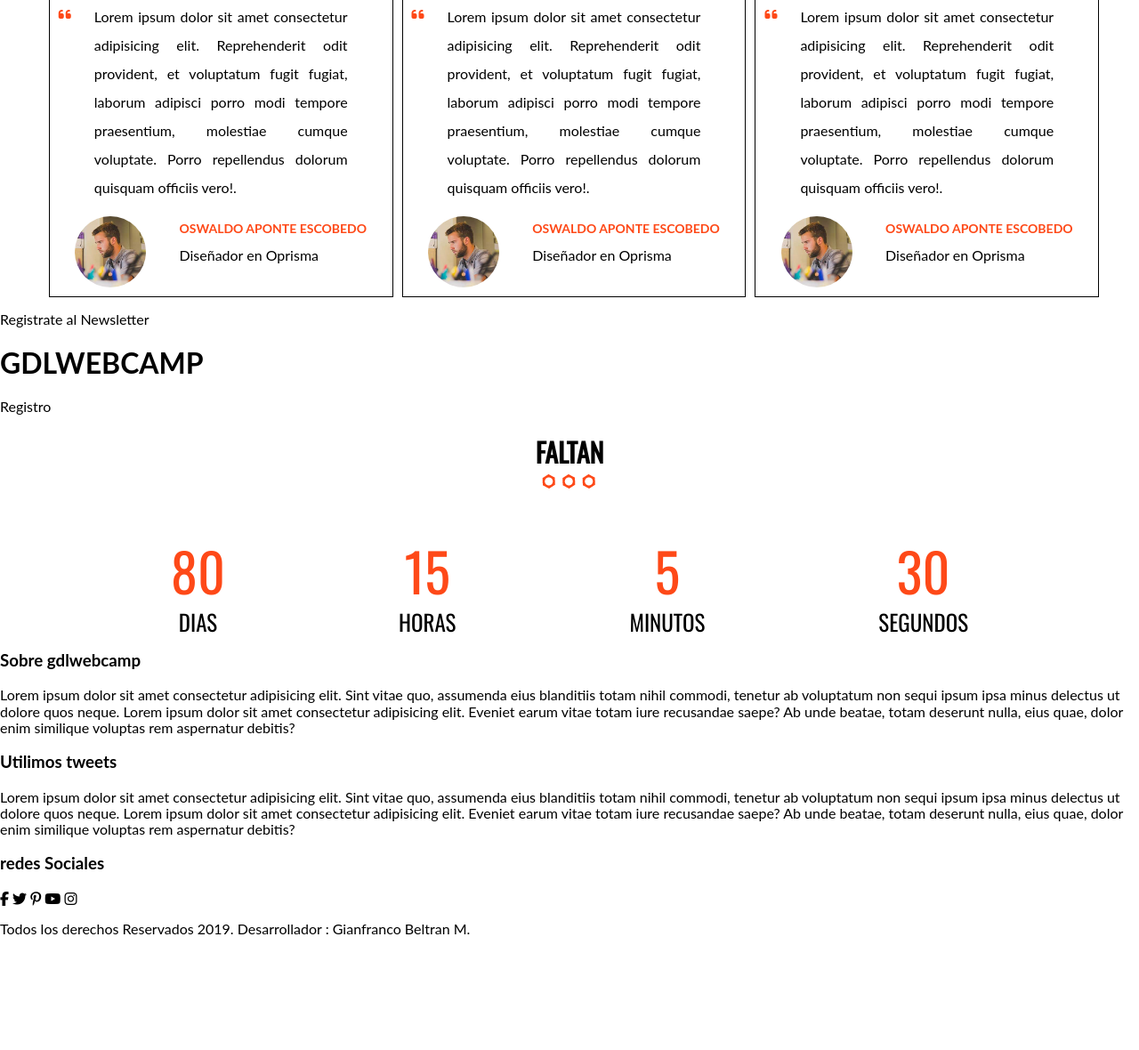
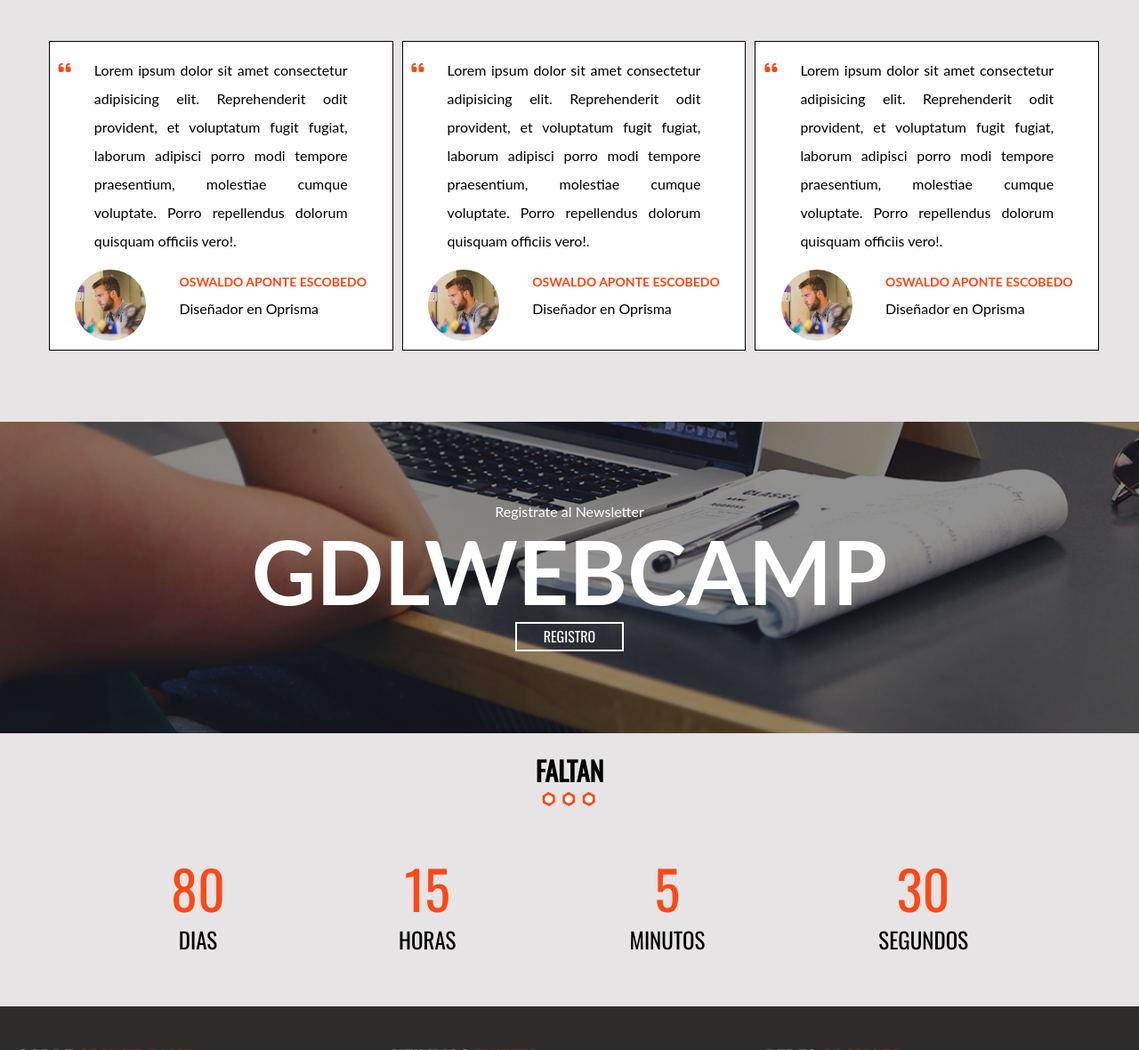
Before and after one commit to Casuu23/Web-Conferencias1, a plain HTML site: page index.html in a window 1280 px wide. Shown: the part 3780-4960 px from the top of the page at 89% size. Before the commit the page ends 4849 px from the top, so only its background shows below. Drawn offline with nearby package versions, Linux system fonts and the light colour scheme; files whose address does not match are found by name.

Commit message:
Add files via upload

```diff
--- a/estilos/estilos.css
+++ b/estilos/estilos.css
@@ -1,6 +1,8 @@
 html {
     font-size: 62.5%;
     /** RESET PARA REMS - 62.5% = 10PX DE 16PX**/
+    margin:0;
+    padding: 0;
 }
 
 body {
@@ -8,6 +10,7 @@ body {
     font-size: 1.6rem;
     margin: 0;
     padding: 0;
+    background: rgb(230, 228, 228);
 }
 
 h2 {
@@ -52,6 +55,27 @@ ul {
     background-size: cover;
 }
 
+.cont-redes-f i {
+    margin: 2rem 2rem 0 0;
+    font-size: 3rem;
+    color: white;
+    transition: all 0.3s;
+    -webkit-transition: -webkit-transform 1s ease-out;
+    -moz-transition: -moz-transform 1s ease-out;
+    transition: transform 1s ease-out;
+}
+
+.cont-redes-f i:hover {
+    color: #fe4918;
+    -moz-transform: rotatey(360deg);
+    -webkit-transform: rotate(360deg);
+    transform: rotatey(360deg);
+
+
+
+
+}
+
 .cont-redes {
     text-align: center;
 }
@@ -61,10 +85,16 @@ ul {
     font-size: 3rem;
     color: white;
     transition: all 0.3s;
+    webkit-transition: -webkit-transform 1s ease-out;
+    -moz-transition: -moz-transform 1s ease-out;
+    transition: transform 1s ease-out;
 }
 
 .cont-redes i:hover {
-    color: black;
+    color: #fe4918;
+    -moz-transform: rotatey(360deg);
+    -webkit-transform: rotate(360deg);
+    transform: rotatey(360deg);
 }
 
 .cont-fecha-ubicacion i {
@@ -310,7 +340,16 @@ div.contenido-programa {
     width: auto;
 }
 
-@media(max-width:850px) {}
+@media(max-width:1125px) {
+    div.contenido-programa{
+        position: relative;
+        max-width: 70%;
+        margin: 0 auto;
+    }
+    .cont-video video{
+        display: none;
+    }
+}
 
 .contenedor-programa {
     width: 100%;
@@ -456,6 +495,7 @@ div.contenido-programa {
 /** contador inicio**/
 .contenedor {
     width: 100%;
+    margin-top: 6rem;
     height: 30rem;
     background-image: url(/Recursos/img/bg-resumen.jpg);
     background-position: center center;
@@ -577,9 +617,8 @@ div.contenido-programa {
     }
 }
 
-
 .cont-precio {
-    background: rgb(226, 226, 226);
+    background: white;
     padding: 2rem 0rem;
     width: 80%;
     -webkit-box-shadow: 10px 10px 5px -9px rgba(0, 0, 0, 0.75);
@@ -632,10 +671,15 @@ div.contenido-programa {
 /** fin mapa **/
 
 /** inicio Testimoniales **/
-.testimoniales h2{
+.testimonial {
+    background: white;
+}
+
+.testimoniales h2 {
     text-align: center;
     text-transform: uppercase;
 }
+
 .testimoniales h2::after {
     content: "";
     margin: 0 auto;
@@ -644,47 +688,57 @@ div.contenido-programa {
     width: 100px;
     display: block;
 }
+
 .cont-testimoniales {
     max-width: 93%;
     margin: 0 auto;
     display: flex;
 }
-@media(max-width:1060px){
-    .cont-testimoniales{
+
+@media(max-width:1060px) {
+    .cont-testimoniales {
         justify-items: center;
         display: grid;
         grid-template-columns: 1fr 1fr;
         grid-template-areas: "area1 area2"
             "area3 area3";
     }
-    .testimonial-3{
+
+    .testimonial-3 {
         grid-column-start: area3;
         grid-column-end: area3;
         max-width: 45%;
     }
 }
-.cont-txt-img-test{
+
+.cont-txt-img-test {
     display: flex;
     justify-content: space-around;
 }
-@media(max-width:780px){
-    .cont-testimoniales{
+
+@media(max-width:780px) {
+    .cont-testimoniales {
         display: flex;
         flex-direction: column;
     }
-    .testimonial-3{
+
+    .testimonial-3 {
         max-width: 100%;
     }
-    .cont-txt-img-test{
+
+    .cont-txt-img-test {
         justify-content: start;
     }
-    .cont-txt-img-test{
+
+    .cont-txt-img-test {
         margin-left: 3rem;
     }
-    .txt-testimonial{
+
+    .txt-testimonial {
         margin-left: 3rem;
     }
 }
+
 .cont-img-test {
     width: 8rem;
 }
@@ -719,6 +773,7 @@ div.contenido-programa {
     position: relative;
 
 }
+
 .cont-comi-txt i {
     position: absolute;
     margin-top: 0.5rem;
@@ -726,6 +781,49 @@ div.contenido-programa {
     left: 0;
     color: #fe4918;
 }
+
+/** inicio Registro**/
+.cont-inscripcion {
+    margin-top: 8rem;
+    height: 35rem;
+    background-image: url(/Recursos/img/bg-inscribir.jpg);
+    background-size: cover;
+    background-position: center center;
+    background-attachment: fixed;
+    display: flex;
+    align-items: center;
+    justify-content: center;
+    text-align: center;
+    flex-direction: column;
+}
+
+.cont-txt-inscripcion p {
+    color: white;
+    margin: 0;
+}
+
+
+
+.cont-txt-inscripcion h1 {
+    font-size: 10rem;
+    margin: 0;
+    color: white;
+}
+@media(max-width:770px) {
+    .cont-txt-inscripcion h1{
+        font-size: 5rem;
+    }
+}
+
+.botom-registro {
+    border: solid white 2px;
+    padding: 5px 3rem;
+    color: white;
+    text-transform: uppercase;
+    font-family: 'Oswald', sans-serif;
+}
+
+
 /** incio de contador **/
 .conten-contador h2::after {
     content: "";
@@ -735,37 +833,104 @@ div.contenido-programa {
     width: 100px;
     display: block;
 }
-.conten-contador{
+
+.conten-contador {
     width: 70%;
     margin: 0 auto;
     text-align: center;
     text-transform: uppercase;
     font-size: 2rem;
 }
-.cuenta-regresiva ul li{
-text-transform: uppercase;
-font-family: 'Oswald',sans-serif;
-font-size: 2.5rem;
+
+.cuenta-regresiva ul li {
+    text-transform: uppercase;
+    font-family: 'Oswald', sans-serif;
+    font-size: 2.5rem;
 }
-p.numero-c{
+
+p.numero-c {
     font-size: 6rem;
     color: #fe4918;
 }
-.cuenta-regresiva{
+
+.cuenta-regresiva {
     margin-top: 5rem;
 }
-.cuenta-regresiva ul{
+
+.cuenta-regresiva ul {
     display: flex;
     justify-content: space-between;
     text-align: center;
 }
-.cuenta-regresiva p{
-   margin: 0 0 1rem 0;
+
+.cuenta-regresiva p {
+    margin: 0 0 1rem 0;
 }
-@media(max-width:700px){
-    .cuenta-regresiva ul{
+
+@media(max-width:700px) {
+    .cuenta-regresiva ul {
         display: grid;
         grid-template-columns: 1fr 1fr;
         grid-row-gap: 2rem;
     }
 }
+
+/** inicio de foorer **/
+footer {
+    margin: 6rem 0 0 0;
+    display: flex;
+    padding: 2rem 0 2rem 2rem;
+    background: rgb(48, 43, 43);
+    color: white;
+}
+
+
+.sub-cont-footer {
+    width: 33.3%;
+}
+
+footer h3 {
+    text-transform: uppercase;
+    font-size: 2.5rem;
+    color: white;
+    font-family: 'Oswald', sans-serif;
+}
+
+footer span {
+    color: #fe4918;
+}
+
+footer p {
+    font-size: 1.5rem;
+    text-align: justify;
+    padding: 0 2rem 0 0;
+    line-height: 23px;
+}
+
+@media(max-width:1000px) {
+    footer {
+        display: none;
+    }
+
+    .derechos {
+        margin-top: 2rem;
+    }
+}
+
+.derechos {
+    text-align: center;
+    font-size: 1.2rem;
+    background: rgb(39, 37, 37);
+    padding: 1.5rem 0;
+    color: white;
+    font-family: 'Oswald', sans-serif;
+}
+
+.derechos p {
+    margin: 0;
+    font-size: 1.3rem;
+}
+
+.derechos span {
+    margin-left: 1rem;
+}
```
